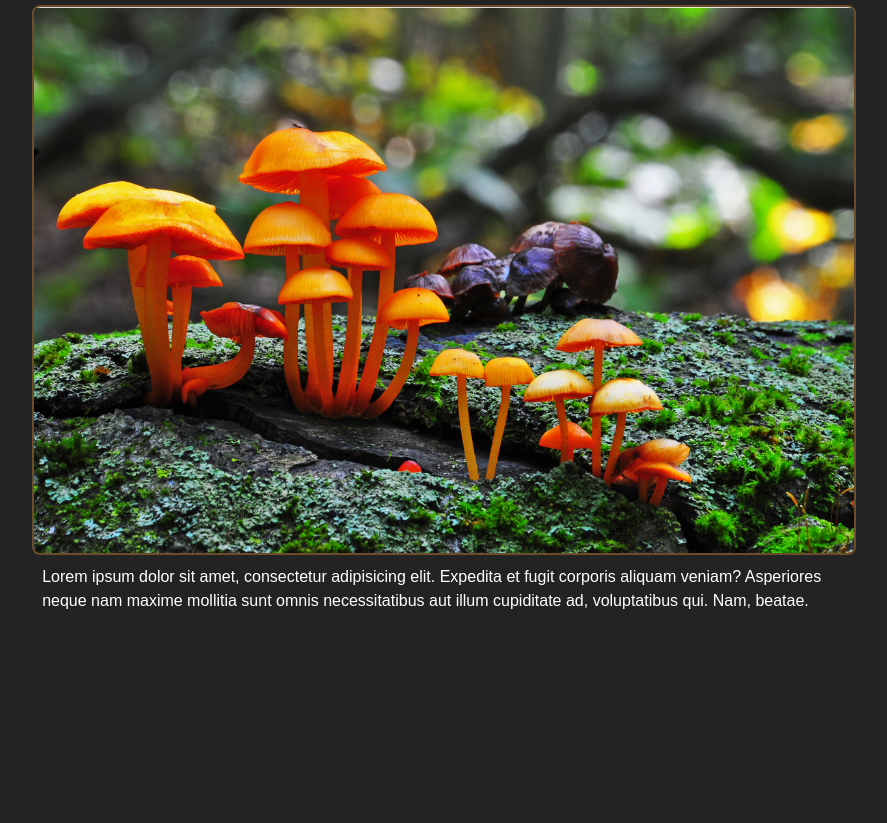
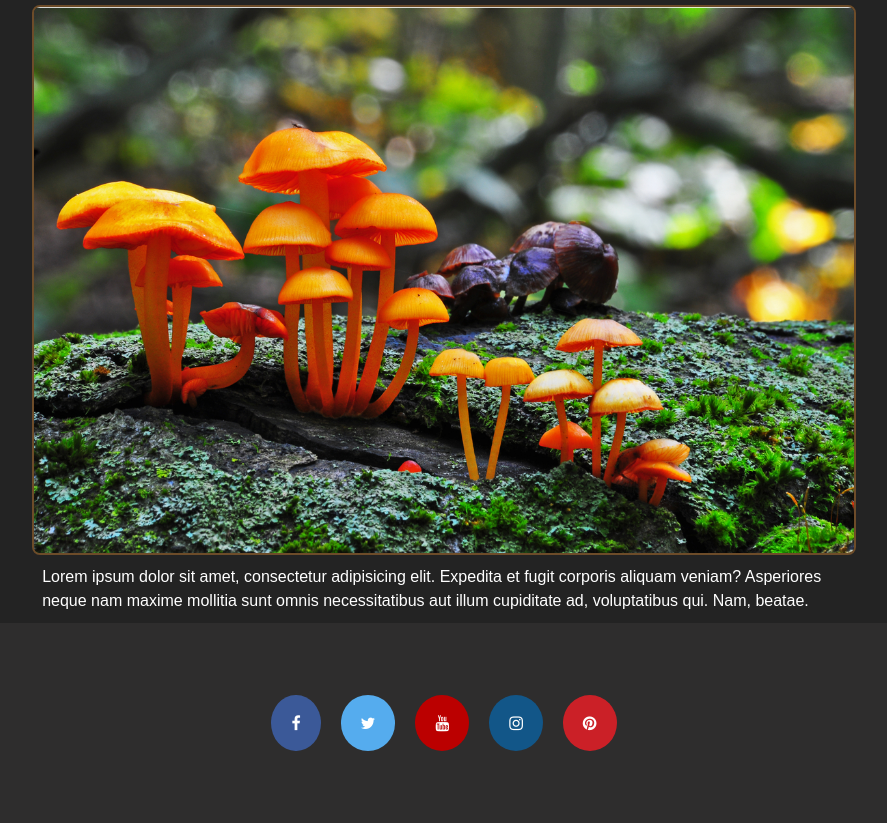
Before and after one commit to Kevin-Mackinlay/PF-Mackinlay, a plain HTML site: page index.html in a window 1280 px wide. Shown: the part 1567-2390 px from the top of the page, without its empty margins (196-1083 px from the left). Drawn offline with nearby package versions, Linux system fonts and the light colour scheme; a web font is replaced by a local one.

Commit message:
footer icons and navbar etiquetas

```diff
--- a/css/style.css
+++ b/css/style.css
@@ -10,8 +10,6 @@ video {
 
 }
 
-
-
 main {
   width: min(90ch, 100% - 4rem);
   margin-inline: auto;
@@ -19,7 +17,7 @@ main {
   flex-direction: column;
   flex-wrap: nowrap;
   justify-content: flex-start;
-
+background-color: rgb(35, 35, 35);
 }
 
 main h1,
@@ -45,5 +43,68 @@ p{
 footer{
  height: 200px;
  width: 100%;
- color:#68727a !important;
+ color:#575859 !important;
 }
+
+.contenedor-iconos{
+  height: 200px;
+  width: 100%;
+  display: flex;
+  flex-direction: row;
+  flex-wrap: nowrap;
+  justify-content: center;
+  align-items: center;
+  align-content: center;
+  background-color: rgb(46, 45, 45);
+}
+
+
+
+.fa:hover {
+    opacity: 0.7;
+}
+
+.fa-facebook {
+  background: #3B5998;
+  color: white;
+}
+
+.fa-twitter {
+  background: #55ACEE;
+  color: white;
+}
+
+.fa-google {
+  background: #dd4b39;
+  color: white;
+}
+
+.fa-linkedin {
+  background: #007bb5;
+  color: white;
+}
+
+.fa-youtube {
+  background: #bb0000;
+  color: white;
+}
+
+.fa-instagram {
+  background: #125688;
+  color: white;
+}
+
+.fa-pinterest {
+  background: #cb2027;
+  color: white;
+}
+
+.fa {
+  padding: 20px;
+  font-size: 30px;
+  margin: 10px;
+  text-align: center;
+  text-decoration: none;
+  border-radius: 50%;
+  border: aliceblue;
+}
--- a/index.html
+++ b/index.html
@@ -17,6 +17,10 @@
     <link
       href="https://fonts.googleapis.com/css2?family=Kalam:wght@700&family=Laila:wght@600&family=Paytone+One&display=swap"
       rel="stylesheet"
+    />
+    <link
+      rel="stylesheet"
+      href="https://cdnjs.cloudflare.com/ajax/libs/font-awesome/4.7.0/css/font-awesome.min.css"
     />
   </head>
   <body>
@@ -40,16 +44,22 @@
               <a class="nav-link active" aria-current="page" href="#">Home</a>
             </li>
             <li class="nav-item">
-              <a class="nav-link" href="#">Features</a>
+              <a class="nav-link active" aria-current="page" href="#"
+                >Medicinales</a
+              >
             </li>
             <li class="nav-item">
-              <a
-                class="nav-link disabled"
-                href="#"
-                tabindex="-1"
-                aria-disabled="true"
-                >Disabled</a
+              <a class="nav-link active" aria-current="page" href="#"
+                >Galeria</a
               >
+            </li>
+            <li class="nav-item">
+              <a class="nav-link active" aria-current="page" href="#"
+                >Precios</a
+              >
+            </li>
+            <li class="nav-item">
+              <a class="nav-link" href="#">Contacto</a>
             </li>
           </ul>
           <form class="d-flex">
@@ -106,9 +116,15 @@
       </p>
     </main>
 
-   <footer>
-
-   </footer>
+    <footer>
+      <div class="contenedor-iconos">
+      <a href="#" class="fa fa-facebook"></a>
+      <a href="#" class="fa fa-twitter"></a>
+      <a href="#" class="fa fa-youtube"></a>
+      <a href="#" class="fa fa-instagram"></a>
+      <a href="#" class="fa fa-pinterest"></a>
+      </div>
+    </footer>
     <script
       src="https://cdn.jsdelivr.net/npm/bootstrap@5.3.0-alpha3/dist/js/bootstrap.bundle.min.js"
       integrity="sha384-ENjdO4Dr2bkBIFxQpeoTz1HIcje39Wm4jDKdf19U8gI4ddQ3GYNS7NTKfAdVQSZe"
```
